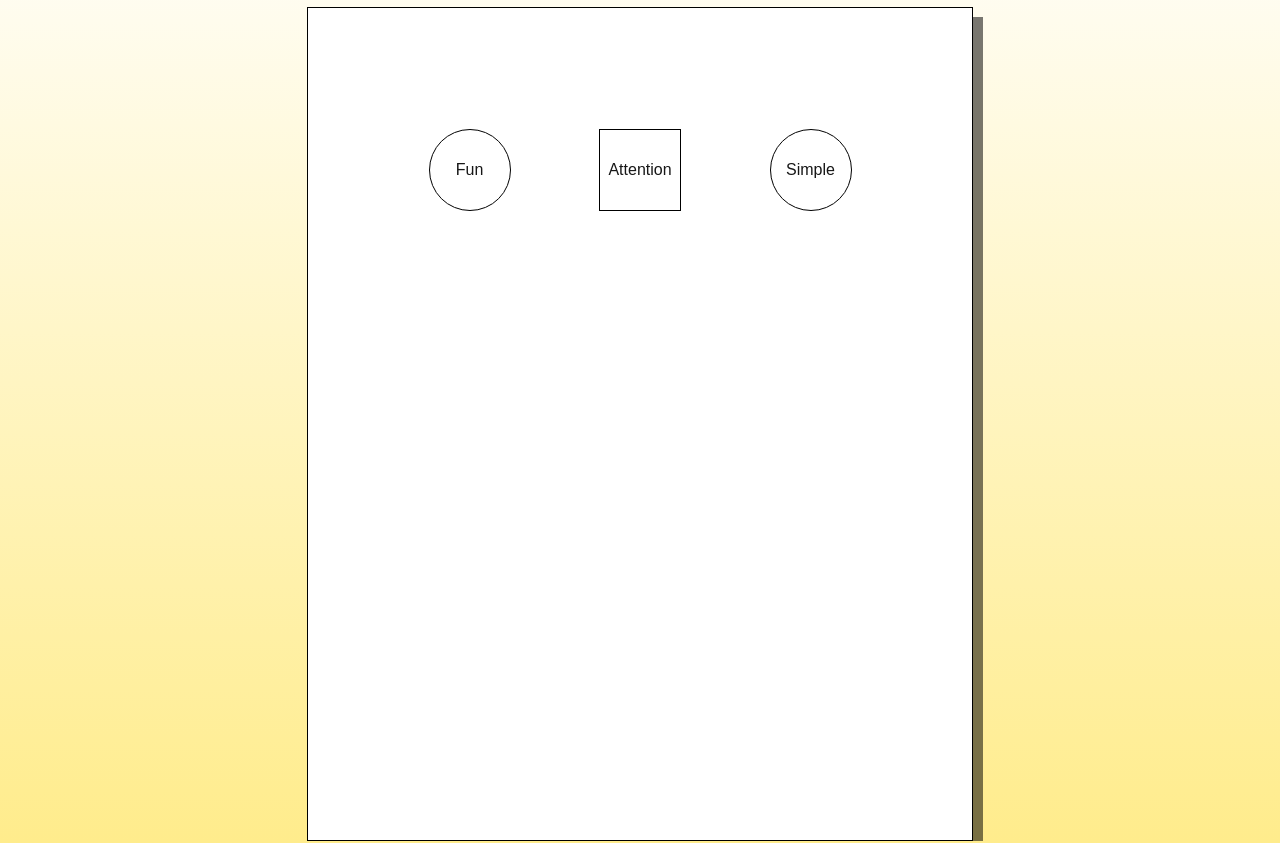
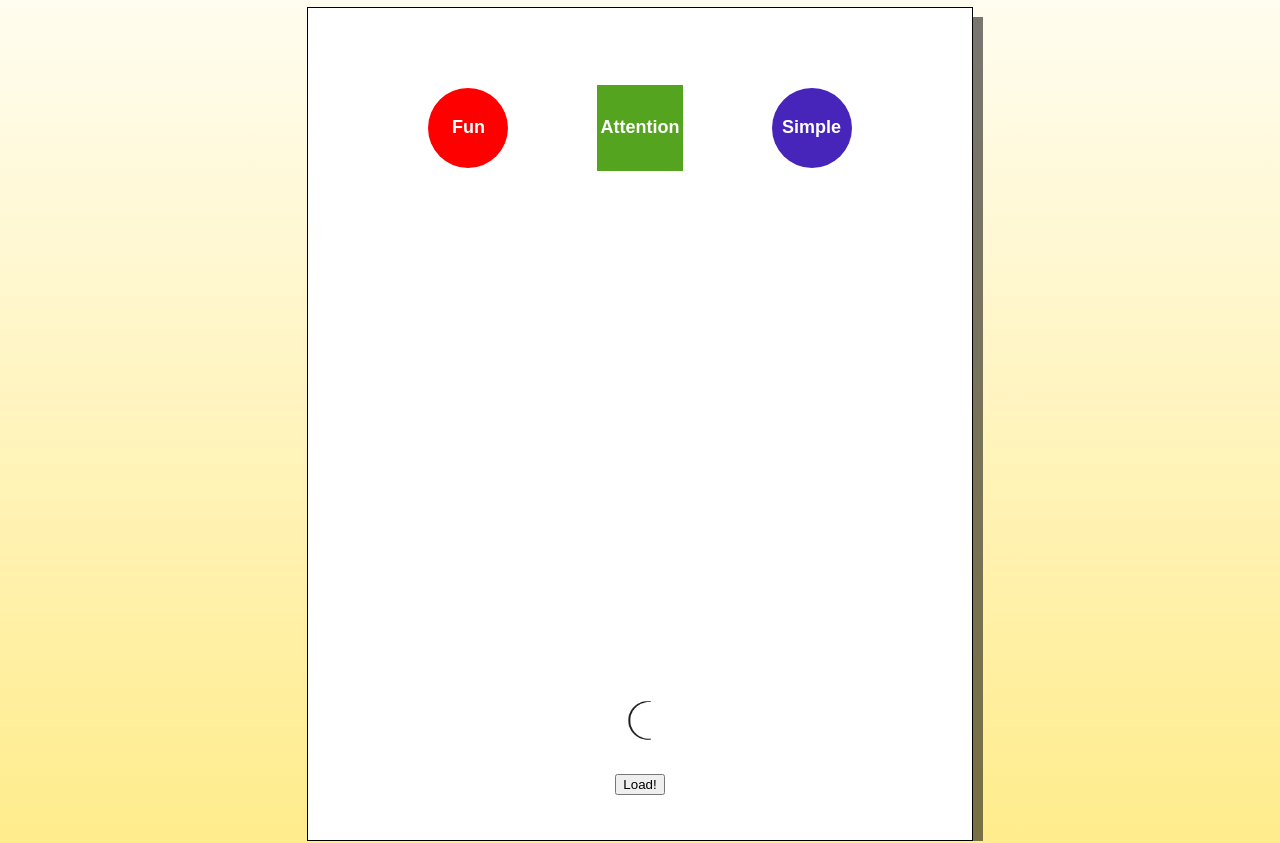
Before and after one commit to rosdykat/week-10-assignment, a Next.js app: page / in a window 1280 px wide. Shown: the part 1580-2423 px from the top of the page. Built offline with nearby package versions, Linux system fonts and the light colour scheme.

Commit message:
button colour

```diff
--- a/src/Components/Meaning.jsx
+++ b/src/Components/Meaning.jsx
@@ -1,6 +1,7 @@
 "use client";
 import "animate.css";
 import style from "@/Components/meaning.module.css";
+import { useEffect, useState } from "react";
 
 function FunClick() {
   const element = document.querySelector(`.${style.fun}`);
@@ -56,7 +57,28 @@ function SimpleClick() {
   }
 }
 
+function addSpin() {
+  const element = document.querySelector(".loading");
+  if (!element) return;
+  element.classList.remove("animate__rotateOut");
+  void element.offsetWidth;
+  element.classList.add("animate__rotateOut");
+}
+
 export default function Meaning() {
+  const [spinning, setSpinning] = useState(false);
+
+  useEffect(() => {
+    if (!spinning) return;
+
+    const interval = setInterval(addSpin, 2000);
+    return () => clearInterval(interval);
+  }, [spinning]);
+
+  function loadSwitch() {
+    setSpinning((prev) => !prev);
+  }
+
   return (
     <div className={style.meaningBody}>
       <h1 className={style.title}>Meaning</h1>
@@ -101,6 +123,13 @@ export default function Meaning() {
             <img src="/Images/simpleclick.png" height="300" width="auto" />
           </div>
         </div>
+        <img
+          className={`${style.loading} loading animate__animated`}
+          src="/Images/loading2.png"
+          height="50"
+          width="auto"
+        />
+        <button onClick={loadSwitch}>Load!</button>
       </div>
     </div>
   );
--- a/src/Components/meaning.module.css
+++ b/src/Components/meaning.module.css
@@ -59,10 +59,14 @@
   align-items: center;
   justify-content: center;
 
-  border: 1px solid black;
+  /* border: 1px solid black; */
   width: 5rem;
   height: 5rem;
   border-radius: 100px;
+  background-color: red;
+  color: white;
+  font-size: large;
+  font-weight: bold;
 }
 
 .attention {
@@ -71,9 +75,14 @@
   align-items: center;
   justify-content: center;
 
-  border: 1px solid black;
+  /* border: 1px solid black; */
   width: 5rem;
   height: 5rem;
+  background-color: rgb(84, 164, 31);
+  color: white;
+  font-size: large;
+  font-weight: bold;
+  padding: 0.2rem;
 }
 
 .simple {
@@ -82,10 +91,14 @@
   align-items: center;
   justify-content: center;
 
-  border: 1px solid black;
+  /* border: 1px solid black; */
   width: 5rem;
   height: 5rem;
   border-radius: 100px;
+  background-color: rgb(71, 36, 186);
+  color: white;
+  font-size: large;
+  font-weight: bold;
 }
 
 .funExplain {
@@ -133,3 +146,7 @@
   background-image: linear-gradient(rgb(255, 255, 255), rgb(255, 236, 140));
   width: 100vw;
 }
+
+.loading {
+  font-size: large;
+}
```
Also changed, not shown: public/Images/loading2.png (added).
